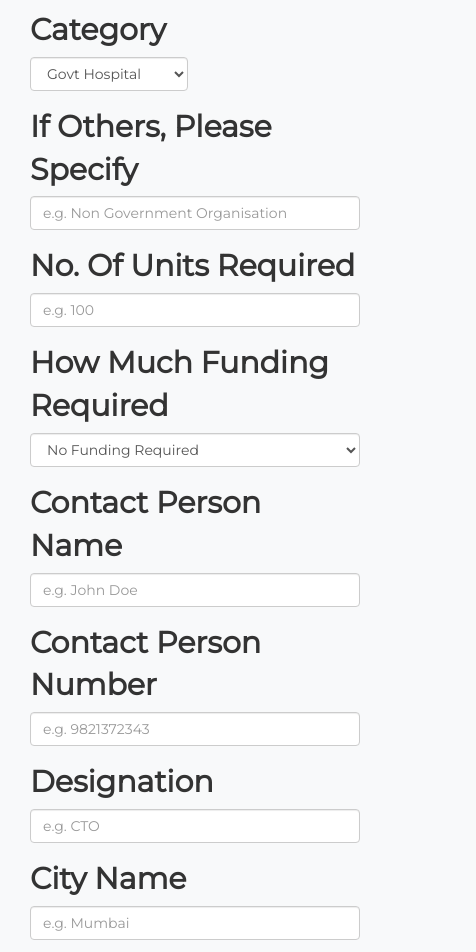
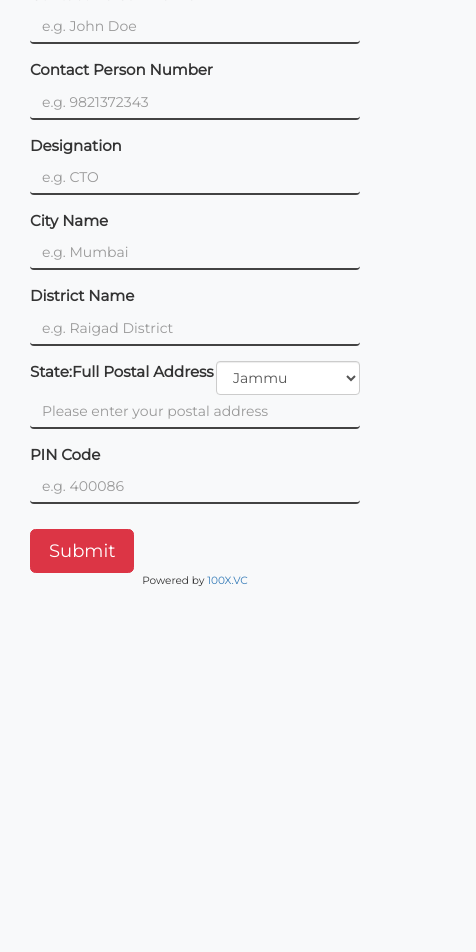
Before and after one commit to Crisis-Collective/crisis-collective.github.io, a plain HTML site: page ppe-kit-requirements/index.html in a window 390 px wide. Shown: the part 448-1400 px from the top of the page, 476 px wide, since content can reach past the window. After the commit the page ends 1036 px from the top, so only its background shows below. Drawn offline with nearby package versions, Linux system fonts and the light colour scheme.

Commit message:
Forms Styling made better and responsive

```diff
--- a/ppe-kit-requirements/index.html
+++ b/ppe-kit-requirements/index.html
@@ -3,7 +3,7 @@
   <head>
     <meta charset="UTF-8">
 
-    <title>COVID19- PPE Kit Requirement</title>
+    <title>COVID19 - PPE Kit Requirement</title>
     <meta name="viewport" content="width=device-width">
     <meta name="viewport" content="width=device-width, initial-scale=1">
     <!--fonts -->
@@ -17,7 +17,12 @@
 <script src="https://maxcdn.bootstrapcdn.com/bootstrap/3.4.1/js/bootstrap.min.js"></script>
   </head>
   <style>
-
+    footer {
+      vertical-align:center;
+      text-align:center;
+      font-size:0.5em;
+      text-align:center;
+    }
     label{
       font-family: 'Montserrat', sans-serif;
       font-size: 1em;
@@ -50,6 +55,50 @@
       vertical-align:middle;
 
     }
+
+    .text-box {
+      background: inherit;
+      color: #000000;
+      border: none;
+      border-top: none;
+      border-bottom: 2px solid #434343;
+      box-shadow: none;
+      -webkit-box-shadow: none;
+      max-width: 100% !important;
+    }
+
+    h1 {
+      font-size: 2em;
+    }
+
+    .dropdownspecial {
+      width:auto !important;
+    }
+
+    .dropdown {
+      width:auto !important;
+    }
+
+    .dropdownlabel {
+      float:left;
+      margin-right: 0.3em;
+    }
+
+    @media only screen and (max-width: 600px) {
+      footer {
+        font-size:0.7em;
+      }
+      body {
+        font-size: 15px;
+      }
+      .dropdown {
+        float:right;
+      }
+      .dropdownlabel {
+        margin-right:0px;
+      }
+    }
+
   </style>
   <script>
 
@@ -149,69 +198,69 @@ var fundingOpts = ['No Funding Required', '50% Funding Required', 'Full Funding
       <div class="col-ld-4">
         <div class="container">
 
-          <p class="lead" style="text-align:center;padding:5%"><h1 style="font-size: 3em; font-family:Oswald;color:#ED1F24;">COVID19- PPE Kit Requirement</h1></p>
+          <h1 style="font-family:Oswald;color:#ED1F24;">COVID19 - PPE Kit Requirement</h1>
 
           <form id="mainForm">
             <div class="form-group">
               <label for="exampleInputEmail1">Organization Name</label>
-              <input type="text" class="form-control" name="orgName"  aria-describedby="emailHelp" placeholder="e.g. XYZ Hospital" required>
+              <input type="text" class="form-control text-box" name="orgName"  aria-describedby="emailHelp" placeholder="e.g. XYZ Hospital" required>
              <!--small id="emailHelp" class="form-text text-muted">We'll never share your email with anyone else.</small-->
             </div>
             <div class="form-group">
-              <label for="exampleFormControlSelect1" style="width:auto;">Category</label>
-              <select class="form-control" name="categ" id="categories" style="width:auto;"></select>
+              <label for="exampleFormControlSelect1" class= "dropdownlabel" style="width:auto;">Category</label>
+              <select class="form-control dropdown" name="categ" id="categories" style="width:auto;"></select>
             </div>
             <div class="form-group">
               <label for="exampleInputEmail1">If Others, Please Specify </label>
-              <input type="text" class="form-control" name="otherCateg"  aria-describedby="emailHelp" placeholder="e.g. Non Government Organisation" required>
+              <input type="text" class="form-control text-box" name="otherCateg"  aria-describedby="emailHelp" placeholder="e.g. Non Government Organisation" required>
              <!--small id="emailHelp" class="form-text text-muted">We'll never share your email with anyone else.</small-->
             </div>
             <div class="form-group">
               <label for="exampleInputEmail1">No. Of Units Required</label>
-              <input type="text" name="noOfUnits" pattern="^[0-9]+$" class="form-control"  aria-describedby="emailHelp" placeholder="e.g. 100" required>
+              <input type="text" name="noOfUnits" pattern="^[0-9]+$" class="form-control text-box"  aria-describedby="emailHelp" placeholder="e.g. 100" required>
              <!--small id="emailHelp" class="form-text text-muted">We'll never share your email with anyone else.</small-->
             </div>
              <div class="form-group">
-              <label for="exampleFormControlSelect1">How Much Funding Required</label>
-              <select class="form-control" name="funding" id="funding"></select>
+              <label for="exampleFormControlSelect1" class="dropdownlabel">How Much Funding Required</label>
+              <select class="form-control dropdownspecial" name="funding" id="funding"></select>
             </div>
             <div class="form-group">
               <label for="exampleInputEmail1">Contact Person Name</label>
-              <input type="text" class="form-control" name="pocName"  aria-describedby="emailHelp" placeholder="e.g. John Doe" required>
+              <input type="text" class="form-control text-box" name="pocName"  aria-describedby="emailHelp" placeholder="e.g. John Doe" required>
              <!--small id="emailHelp" class="form-text text-muted">We'll never share your email with anyone else.</small-->
             </div>
             <div class="form-group">
               <label for="exampleInputEmail1">Contact Person Number</label>
-              <input type="text" class="form-control" pattern="^[0-9]{10}$" name="pocNumber" aria-describedby="emailHelp" placeholder="e.g. 9821372343" required>
+              <input type="text" class="form-control text-box" pattern="^[0-9]{10}$" name="pocNumber" aria-describedby="emailHelp" placeholder="e.g. 9821372343" required>
              <!--small id="emailHelp" class="form-text text-muted">We'll never share your email with anyone else.</small-->
             </div>
             <div class="form-group">
               <label for="exampleInputEmail1">Designation</label>
-              <input type="text" class="form-control"  name="designation"  aria-describedby="emailHelp" placeholder="e.g. CTO" required>
+              <input type="text" class="form-control text-box"  name="designation"  aria-describedby="emailHelp" placeholder="e.g. CTO" required>
              <!--small id="emailHelp" class="form-text text-muted">We'll never share your email with anyone else.</small-->
             </div>
             <div class="form-group">
               <label for="exampleInputEmail1">City Name</label>
-              <input type="text" class="form-control" name="cityName"  aria-describedby="emailHelp" placeholder="e.g. Mumbai" required>
+              <input type="text" class="form-control text-box" name="cityName"  aria-describedby="emailHelp" placeholder="e.g. Mumbai" required>
              <!--small id="emailHelp" class="form-text text-muted">We'll never share your email with anyone else.</small-->
             </div>
             <div class="form-group">
               <label for="exampleInputEmail1">District Name</label>
-              <input type="text" class="form-control" name="districtName"  aria-describedby="emailHelp" placeholder="e.g. Raigad District" required>
+              <input type="text" class="form-control text-box" name="districtName"  aria-describedby="emailHelp" placeholder="e.g. Raigad District" required>
              <!--small id="emailHelp" class="form-text text-muted">We'll never share your email with anyone else.</small-->
             </div>
              <div class="form-group">
-              <label for="exampleFormControlSelect1">State</label>
-              <select class="form-control" name="state" id="state"></select>
+              <label for="exampleFormControlSelect1" class="dropdownlabel">State:</label>
+              <select class="form-control dropdown" name="state" id="state"></select>
             </div>
             <div class="form-group">
               <label for="exampleInputEmail1">Full Postal Address</label>
-              <input type="text" class="form-control" name="address"  aria-describedby="emailHelp" placeholder="Please enter your postal address" required>
+              <input type="text" class="form-control text-box" name="address"  aria-describedby="emailHelp" placeholder="Please enter your postal address" required>
              <!--small id="emailHelp" class="form-text text-muted">We'll never share your email with anyone else.</small-->
             </div>
             <div class="form-group">
               <label for="exampleInputEmail1">PIN Code</label>
-              <input type="text" class="form-control" name="pincode"  aria-describedby="emailHelp" placeholder="e.g. 400086" required>
+              <input type="text" class="form-control text-box" name="pincode"  aria-describedby="emailHelp" placeholder="e.g. 400086" required>
              <!--small id="emailHelp" class="form-text text-muted">We'll never share your email with anyone else.</small-->
             </div>
             <button type="submit" style="text-align:center;margin-top:3%;" class="btn btn-block btn-danger btn-lg">Submit</button>
@@ -225,4 +274,7 @@ var fundingOpts = ['No Funding Required', '50% Funding Required', 'Full Funding
     </div>
 
   </body>
+  <footer >
+  Powered by <a href="http://www.100x.vc">100X.VC</a>
+  </footer>
 </html>
```
Also changed, not shown: medical-kit-supplier/index.html (+63 -14 lines).
